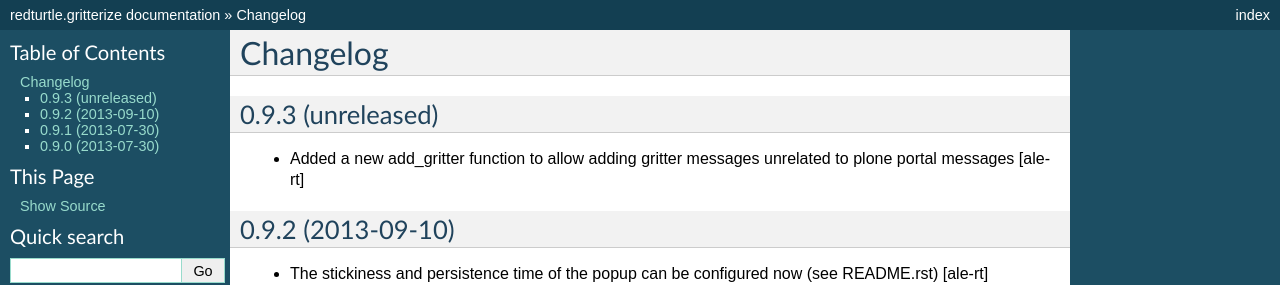
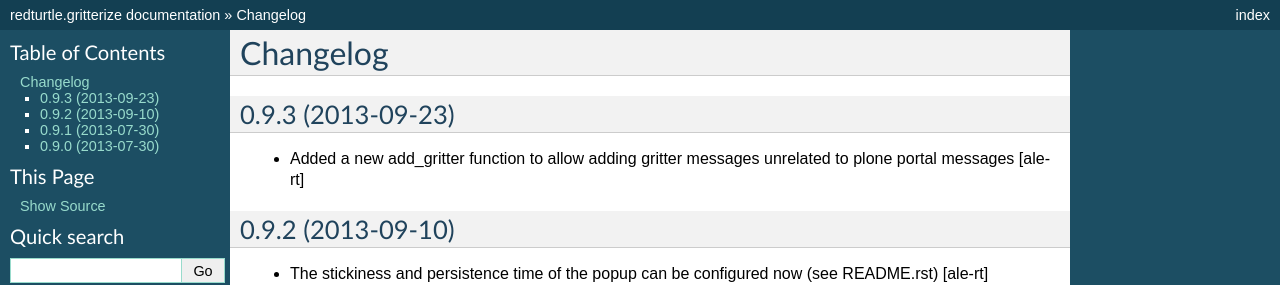
Before and after one commit to RedTurtle/redturtle.gritterize, a Sphinx documentation site: the page built from docs/CHANGELOG.rst, in a window 1280 px wide. Shown: the top 285 px of the page. Built offline with Sphinx 7.4.7, drawn with Linux system fonts in a browser that asks for light colours.

Commit message:
Preparing release 0.9.3

```diff
--- a/docs/CHANGELOG.rst
+++ b/docs/CHANGELOG.rst
@@ -2,7 +2,7 @@
 =========
 
 
-0.9.3 (unreleased)
+0.9.3 (2013-09-23)
 ------------------
 
 - Added a new add_gritter function to allow adding gritter messages unrelated
--- a/setup.py
+++ b/setup.py
@@ -16,7 +16,7 @@
 
 setup(
     name='redturtle.gritterize',
-    version='0.9.3.dev0',
+    version='0.9.3',
     description="Plone integration with Gritter",
     long_description=long_description,
     # Get more from https://pypi.python.org/pypi?%3Aaction=list_classifiers
```
